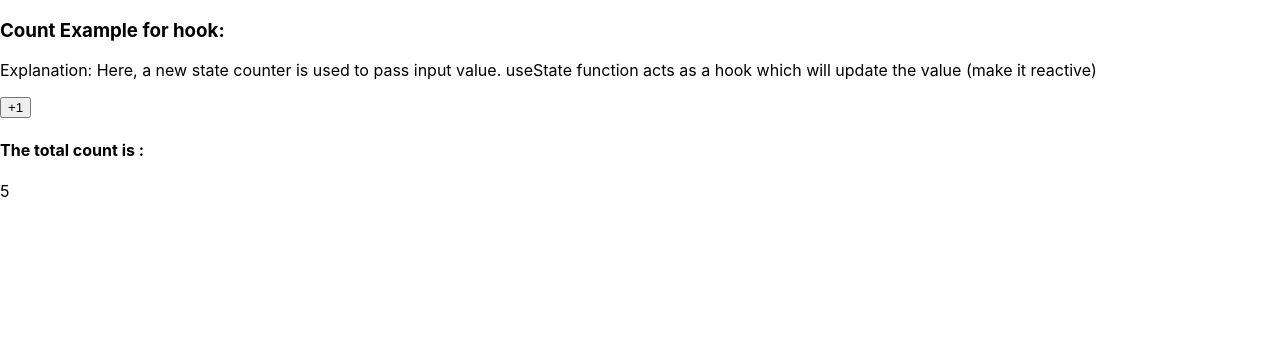
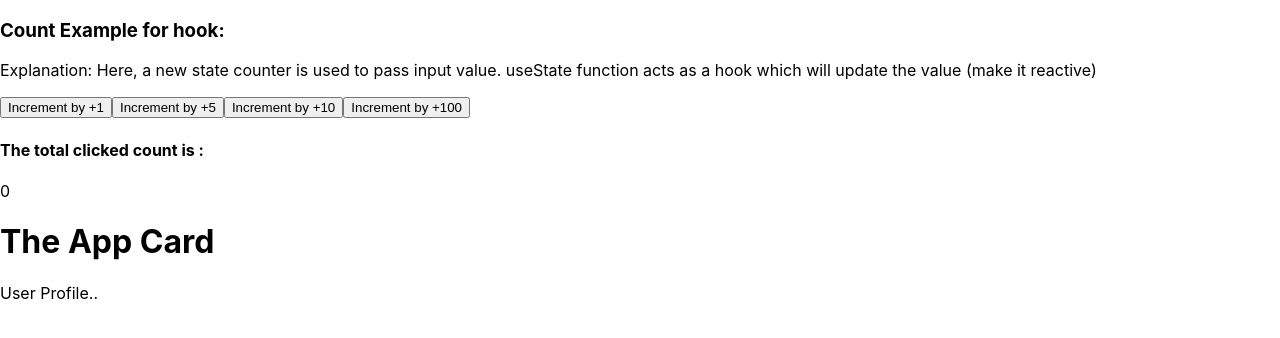
Before and after one commit to Seemaiw/webrtc-react, a React (Create React App) app in the folder basic-app/: page / in a window 1280 px wide. Shown: the top 338 px of the page. Built offline with nearby package versions, Linux system fonts and the light colour scheme.

Commit message:
[Add] added new class component to get profile of user

```diff
--- a/basic-app/src/App.js
+++ b/basic-app/src/App.js
@@ -5,31 +5,44 @@ import './App.css';
 function Button(props) {
     // creating a new state name counter and setCounter function
     // This useState function is called a hook in the react world.
+    //() => setCounter(counter + counter) arrow function example
+    const handleClick = () => props.onClickFunction(props.increment);
+    return (
+        <button onClick={handleClick}> Increment by +{props.increment}</button>
+    )
 
-    // const handleClick = () => setCounter(counter + 1);
-    //() => setCounter(counter + counter) arrow function example
+}
+
+class Card extends React.Component {
+    render() {
+        return (
+            <div className="github-profile">
+                User Profile..
+            </div>
+        )
+    }
+}
+
+//Parent Component
+function App({title}) {
+    const [counter, setCounter] = useState(0);
+    const incrementCounter = (incrementValue) => setCounter(counter + incrementValue);
     return (
+        // Event Handling and using arrow function syntax, don't use long lines as it's hard to read
+        // There are three ways to declare multiple elements
+        // [<Button />, <Display />]
+        //Component Re usability using props and passing argument in function
         <div>
             <h3>Count Example for hook:</h3>
             <p>Explanation: Here, a new state counter is used to pass input value.
                 useState function acts as a hook which will update the value (make it reactive)</p>
-            <button onClick={props.onClickFunction}> +1 </button>
-        </div>
-    )
-
-}
-
-//Parent Component
-function App() {
-    const [counter, setCounter] = useState(5);
-    const incrementCounter = () => setCounter(counter + 1);
-    return (
-        // Event Handling and using arrow function syntax, don't use long lines as it's hard to read
-        // There are three ways to declare multiple elements
-        // [<Button />, <Display />]
-        <div>
-            <Button onClickFunction={incrementCounter}/>
+            <Button onClickFunction={incrementCounter} increment={1}/>
+            <Button onClickFunction={incrementCounter} increment={5}/>
+            <Button onClickFunction={incrementCounter} increment={10}/>
+            <Button onClickFunction={incrementCounter} increment={100}/>
             <Display message={counter}/>
+            <h1 className="header">{title}</h1>
+            <Card />
         </div>
         // We can also use a special object to enclose multiple elements without introducing a new div parent which is
         //react.fragment but no new DOM parent will be introduced
@@ -43,7 +56,9 @@ function App() {
 //for display purpose (presentational one only) without any stateful hook
 function Display(props) {
     return (
-        <div><h4>The total count is : </h4>{props.message}</div>
+        <div>
+            <h4>The total clicked count is : </h4>{props.message}
+        </div>
     )
 }
 
--- a/basic-app/src/index.js
+++ b/basic-app/src/index.js
@@ -8,7 +8,7 @@ import * as serviceWorker from './serviceWorker';
 //To use multiple react elements we use [ ]
 ReactDOM.render(
     <React.StrictMode>
-        <App/>
+        <App title='The App Card'/>
     </React.StrictMode>,
     document.getElementById('root')
 );
```
